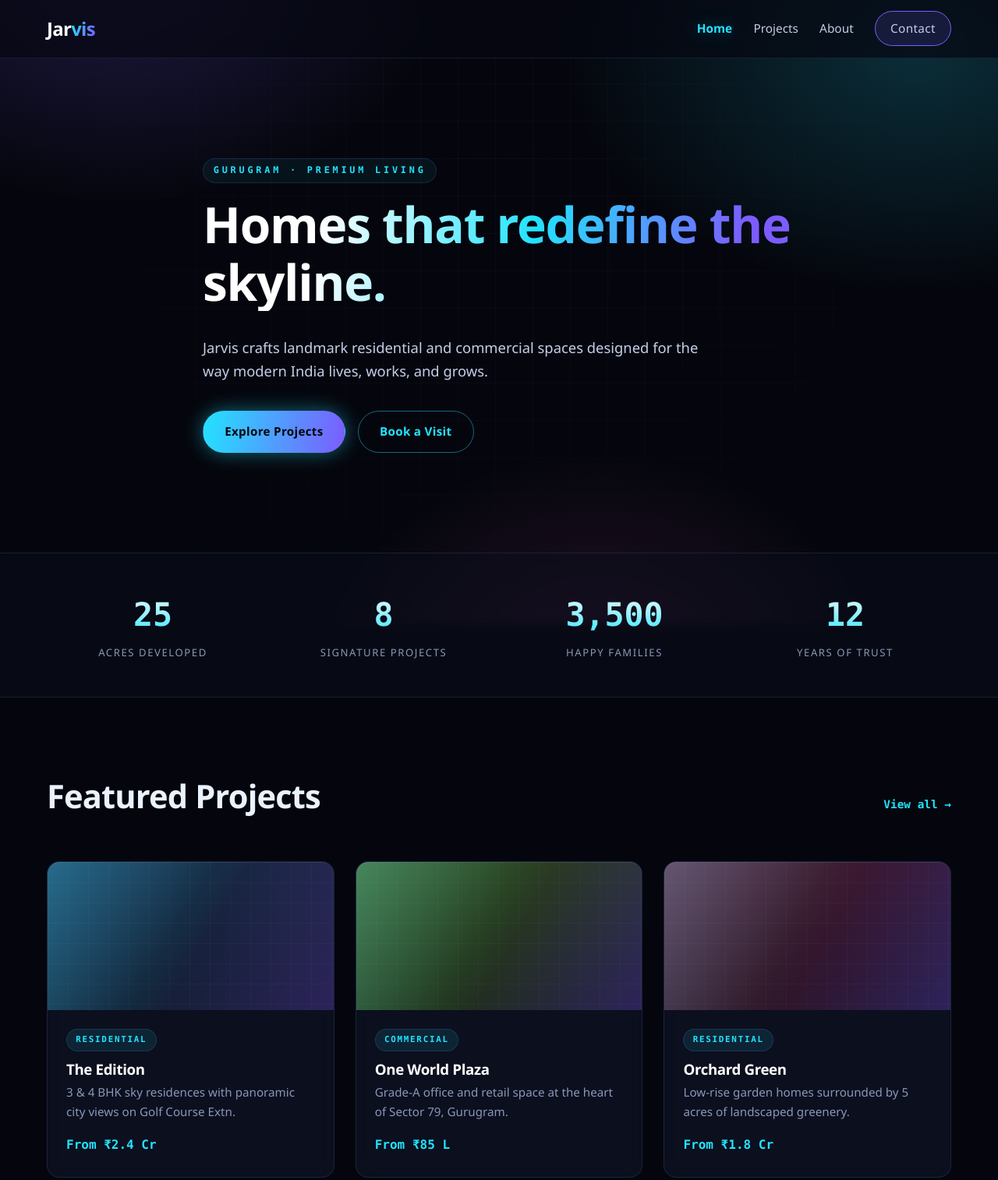
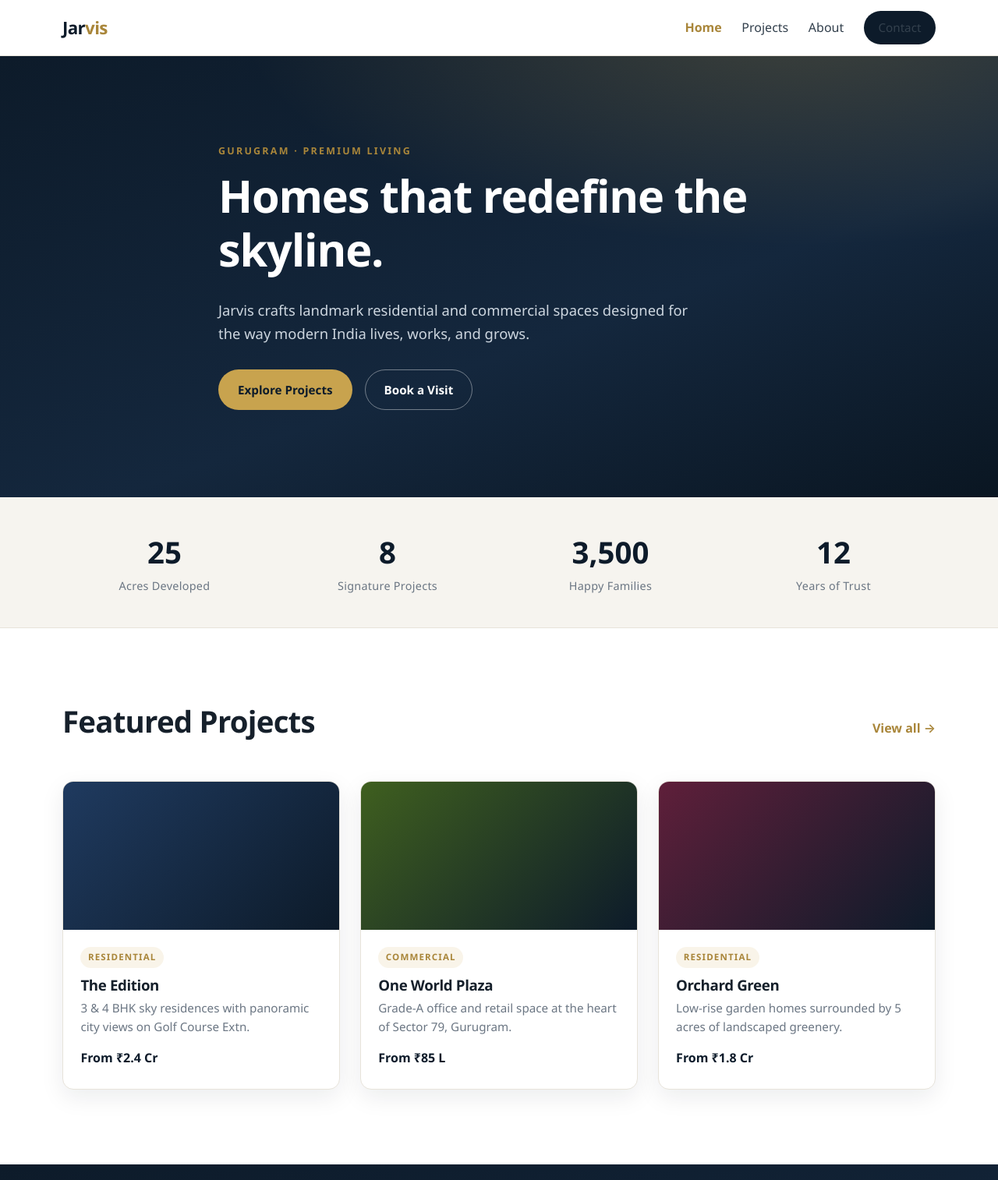
Before and after one commit to ClaudeRobots/skyscrapers-website, a plain HTML site: page index.html in a window 1280 px wide. Shown: the top 1514 px of the page at 78% size. Drawn offline with Linux system fonts and the light colour scheme.

Commit message:
Revert to original navy-and-gold design

```diff
--- a/css/styles.css
+++ b/css/styles.css
@@ -1,21 +1,18 @@
-/* ===== Jarvis — Futuristic Design System ===== */
+/* ===== Jarvis — Design System ===== */
 :root {
-  --bg: #05060d;
-  --bg-2: #0a0e1c;
-  --panel: rgba(18, 24, 46, 0.55);
-  --panel-solid: #0e1428;
-  --ink: #eaf2ff;
-  --muted: #8a97b8;
-  --line: rgba(120, 160, 255, 0.14);
-  --cyan: #22e3ff;
-  --violet: #7c5cff;
-  --pink: #ff5cc8;
-  --glow-cyan: 0 0 24px rgba(34, 227, 255, 0.45);
-  --glow-violet: 0 0 28px rgba(124, 92, 255, 0.5);
-  --radius: 16px;
-  --wrap: 1160px;
+  --navy: #0d1b2a;
+  --navy-2: #14273d;
+  --ink: #16202b;
+  --paper: #ffffff;
+  --sand: #f6f4ef;
+  --muted: #6b7683;
+  --line: #e7e3da;
+  --gold: #c8a34e;
+  --gold-dark: #a9863a;
+  --radius: 14px;
+  --shadow: 0 10px 30px rgba(13, 27, 42, 0.08);
+  --wrap: 1120px;
   --font: "Segoe UI", system-ui, -apple-system, Roboto, Helvetica, Arial, sans-serif;
-  --mono: "SFMono-Regular", "Cascadia Code", Consolas, "Courier New", monospace;
 }
 
 * { box-sizing: border-box; }
@@ -24,38 +21,13 @@ body {
   margin: 0;
   font-family: var(--font);
   color: var(--ink);
-  background: var(--bg);
-  line-height: 1.65;
+  background: var(--paper);
+  line-height: 1.6;
   -webkit-font-smoothing: antialiased;
-  overflow-x: hidden;
-  position: relative;
 }
-/* Animated aurora + grid backdrop */
-body::before {
-  content: "";
-  position: fixed; inset: 0; z-index: -2;
-  background:
-    radial-gradient(700px 500px at 12% -5%, rgba(124, 92, 255, 0.22), transparent 60%),
-    radial-gradient(760px 520px at 92% 8%, rgba(34, 227, 255, 0.18), transparent 60%),
-    radial-gradient(600px 500px at 60% 110%, rgba(255, 92, 200, 0.14), transparent 60%),
-    var(--bg);
-}
-body::after {
-  content: "";
-  position: fixed; inset: 0; z-index: -1;
-  background-image:
-    linear-gradient(rgba(120, 160, 255, 0.05) 1px, transparent 1px),
-    linear-gradient(90deg, rgba(120, 160, 255, 0.05) 1px, transparent 1px);
-  background-size: 48px 48px;
-  mask-image: radial-gradient(circle at 50% 30%, #000 0%, transparent 78%);
-  -webkit-mask-image: radial-gradient(circle at 50% 30%, #000 0%, transparent 78%);
-  animation: gridDrift 22s linear infinite;
-}
-@keyframes gridDrift { to { background-position: 48px 48px, 48px 48px; } }
-
-h1, h2, h3, h4 { line-height: 1.15; margin: 0 0 .5em; letter-spacing: -0.02em; font-weight: 700; }
-h1 { font-size: clamp(2.3rem, 5.5vw, 4rem); }
-h2 { font-size: clamp(1.7rem, 3.6vw, 2.6rem); }
+h1, h2, h3, h4 { line-height: 1.2; margin: 0 0 .5em; letter-spacing: -0.02em; }
+h1 { font-size: clamp(2.2rem, 5vw, 3.6rem); }
+h2 { font-size: clamp(1.6rem, 3.5vw, 2.4rem); }
 p { margin: 0 0 1rem; }
 a { color: inherit; text-decoration: none; }
 img { max-width: 100%; display: block; }
@@ -63,213 +35,141 @@ img { max-width: 100%; display: block; }
 .container { width: min(var(--wrap), 92%); margin-inline: auto; }
 .muted { color: var(--muted); }
 .eyebrow {
-  display: inline-block; text-transform: uppercase; letter-spacing: .32em;
-  font-size: .74rem; font-weight: 700; font-family: var(--mono);
-  color: var(--cyan); margin-bottom: 1rem;
-  padding: .35rem .8rem; border: 1px solid var(--line); border-radius: 999px;
-  background: rgba(34, 227, 255, 0.06);
+  text-transform: uppercase; letter-spacing: .18em; font-size: .78rem;
+  font-weight: 700; color: var(--gold-dark); margin-bottom: .75rem;
 }
-.lead { font-size: 1.15rem; color: #b7c3e0; max-width: 62ch; }
-
-/* Gradient headline accent */
-.hero h1, .page-head h1 {
-  background: linear-gradient(100deg, #ffffff 20%, var(--cyan) 55%, var(--violet) 90%);
-  -webkit-background-clip: text; background-clip: text;
-  -webkit-text-fill-color: transparent; color: transparent;
-}
+.lead { font-size: 1.15rem; color: #3a4653; max-width: 60ch; }
 
 /* ===== Buttons ===== */
 .btn {
-  display: inline-block; padding: .85rem 1.7rem; border-radius: 999px;
+  display: inline-block; padding: .8rem 1.5rem; border-radius: 999px;
   font-weight: 600; font-size: .95rem; cursor: pointer; border: 1px solid transparent;
-  letter-spacing: .02em; position: relative;
-  transition: transform .15s ease, box-shadow .25s ease, background .25s ease, color .2s ease;
+  transition: transform .15s ease, background .2s ease, color .2s ease, box-shadow .2s ease;
 }
 .btn:active { transform: translateY(1px); }
-.btn-primary {
-  color: #05060d; font-weight: 700;
-  background: linear-gradient(100deg, var(--cyan), var(--violet));
-  box-shadow: var(--glow-cyan);
-}
-.btn-primary:hover { box-shadow: 0 0 34px rgba(124, 92, 255, 0.7); transform: translateY(-2px); }
-.btn-ghost { border-color: rgba(34, 227, 255, 0.45); color: var(--cyan); }
-.btn-ghost:hover { background: rgba(34, 227, 255, 0.1); box-shadow: var(--glow-cyan); }
-.btn-nav { padding: .55rem 1.2rem; border: 1px solid var(--violet); color: #fff; background: rgba(124, 92, 255, 0.14); }
-.btn-nav:hover { background: rgba(124, 92, 255, 0.28); box-shadow: var(--glow-violet); }
+.btn-primary { background: var(--gold); color: var(--navy); }
+.btn-primary:hover { background: var(--gold-dark); box-shadow: 0 8px 20px rgba(200,163,78,.35); }
+.btn-ghost { border-color: rgba(255,255,255,.4); color: #fff; }
+.btn-ghost:hover { background: rgba(255,255,255,.1); }
+.btn-nav { padding: .5rem 1.1rem; background: var(--navy); color: #fff; }
+.btn-nav:hover { background: var(--navy-2); }
 
 /* ===== Header / Nav ===== */
 .site-header {
   position: sticky; top: 0; z-index: 50;
-  background: rgba(6, 8, 18, 0.7); backdrop-filter: blur(14px);
+  background: rgba(255,255,255,.9); backdrop-filter: blur(10px);
   border-bottom: 1px solid var(--line);
 }
 .nav-wrap { display: flex; align-items: center; justify-content: space-between; padding: .9rem 0; }
-.brand { font-size: 1.5rem; font-weight: 800; letter-spacing: -.03em; color: #fff; }
-.brand span {
-  background: linear-gradient(100deg, var(--cyan), var(--violet));
-  -webkit-background-clip: text; background-clip: text; -webkit-text-fill-color: transparent;
-}
-.nav { display: flex; align-items: center; gap: 1.7rem; }
-.nav a { font-weight: 500; color: #c2cbe6; font-size: .96rem; }
-.nav a:hover { color: #fff; }
-.nav a.active:not(.btn) { color: var(--cyan); font-weight: 700; text-shadow: var(--glow-cyan); }
+.brand { font-size: 1.4rem; font-weight: 800; letter-spacing: -.03em; color: var(--navy); }
+.brand span { color: var(--gold-dark); }
+.nav { display: flex; align-items: center; gap: 1.6rem; }
+.nav a { font-weight: 500; color: #33404d; }
+.nav a:hover { color: var(--navy); }
+.nav a.active:not(.btn) { color: var(--gold-dark); font-weight: 700; }
 .nav-toggle { display: none; flex-direction: column; gap: 5px; background: none; border: 0; cursor: pointer; padding: 6px; }
-.nav-toggle span { width: 24px; height: 2px; background: var(--cyan); transition: .25s; box-shadow: var(--glow-cyan); }
+.nav-toggle span { width: 24px; height: 2px; background: var(--navy); transition: .25s; }
 
 /* ===== Hero ===== */
-.hero { position: relative; overflow: hidden; }
-.hero-inner { padding: clamp(4.5rem, 11vw, 8rem) 0; max-width: 760px; }
-.hero .lead { color: #c3cee9; }
-.hero-actions { display: flex; gap: 1rem; flex-wrap: wrap; margin-top: 2.2rem; }
+.hero {
+  color: #fff; position: relative; overflow: hidden;
+  background:
+    radial-gradient(1200px 500px at 80% -10%, rgba(200,163,78,.25), transparent 60%),
+    linear-gradient(160deg, var(--navy) 0%, var(--navy-2) 60%, #0a1622 100%);
+}
+.hero-inner { padding: clamp(4rem, 10vw, 7rem) 0; max-width: 720px; }
+.hero .lead { color: #cdd6df; }
+.hero-actions { display: flex; gap: 1rem; flex-wrap: wrap; margin-top: 2rem; }
 
 /* ===== Stats ===== */
-.stats { border-block: 1px solid var(--line); background: rgba(10, 14, 28, 0.5); backdrop-filter: blur(6px); }
-.stats-grid { display: grid; grid-template-columns: repeat(4, 1fr); gap: 1.5rem; padding: 2.8rem 0; text-align: center; }
-.stat .num {
-  display: block; font-size: 2.6rem; font-weight: 800; font-family: var(--mono);
-  background: linear-gradient(180deg, #fff, var(--cyan));
-  -webkit-background-clip: text; background-clip: text; -webkit-text-fill-color: transparent;
-}
-.stat .label { color: var(--muted); font-size: .82rem; letter-spacing: .12em; text-transform: uppercase; }
+.stats { background: var(--sand); border-bottom: 1px solid var(--line); }
+.stats-grid { display: grid; grid-template-columns: repeat(4, 1fr); gap: 1.5rem; padding: 2.5rem 0; text-align: center; }
+.stat .num { display: block; font-size: 2.4rem; font-weight: 800; color: var(--navy); }
+.stat .label { color: var(--muted); font-size: .9rem; letter-spacing: .02em; }
 
 /* ===== Sections ===== */
-.section { padding: clamp(4rem, 8vw, 6.5rem) 0; }
-.section.alt { background: rgba(10, 14, 28, 0.4); }
-.section-head { display: flex; align-items: baseline; justify-content: space-between; gap: 1rem; margin-bottom: 2.4rem; flex-wrap: wrap; }
-.link-more { color: var(--cyan); font-weight: 600; font-family: var(--mono); font-size: .9rem; }
-.link-more:hover { text-shadow: var(--glow-cyan); }
-.page-head { padding: clamp(3.5rem, 7vw, 5.5rem) 0 0; }
+.section { padding: clamp(3.5rem, 8vw, 6rem) 0; }
+.section.alt { background: var(--sand); }
+.section-head { display: flex; align-items: baseline; justify-content: space-between; gap: 1rem; margin-bottom: 2.2rem; flex-wrap: wrap; }
+.link-more { color: var(--gold-dark); font-weight: 600; }
+.page-head { padding: clamp(3rem, 7vw, 5rem) 0 0; }
 
-/* ===== Cards (glassmorphism) ===== */
-.cards { display: grid; grid-template-columns: repeat(auto-fill, minmax(290px, 1fr)); gap: 1.7rem; }
+/* ===== Cards ===== */
+.cards { display: grid; grid-template-columns: repeat(auto-fill, minmax(280px, 1fr)); gap: 1.6rem; }
 .card {
-  background: var(--panel); border: 1px solid var(--line); border-radius: var(--radius);
-  overflow: hidden; backdrop-filter: blur(12px); position: relative;
-  transition: transform .25s ease, box-shadow .25s ease, border-color .25s ease;
+  background: #fff; border: 1px solid var(--line); border-radius: var(--radius);
+  overflow: hidden; box-shadow: var(--shadow);
+  transition: transform .2s ease, box-shadow .2s ease;
 }
-.card::after {
-  content: ""; position: absolute; inset: 0; border-radius: var(--radius); pointer-events: none;
-  box-shadow: inset 0 1px 0 rgba(255,255,255,0.06);
+.card:hover { transform: translateY(-4px); box-shadow: 0 18px 40px rgba(13,27,42,.14); }
+.card-media { height: 190px; background: linear-gradient(135deg, var(--h, #1f3a5f), #0d1b2a); }
+.card-body { padding: 1.3rem 1.4rem 1.6rem; }
+.tag {
+  display: inline-block; font-size: .72rem; font-weight: 700; text-transform: uppercase;
+  letter-spacing: .1em; color: var(--gold-dark); background: rgba(200,163,78,.12);
+  padding: .25rem .6rem; border-radius: 999px; margin-bottom: .7rem;
 }
-.card:hover {
-  transform: translateY(-6px); border-color: rgba(34, 227, 255, 0.5);
-  box-shadow: 0 20px 50px rgba(0,0,0,0.5), 0 0 30px rgba(34, 227, 255, 0.25);
-}
-.card-media { height: 190px; position: relative; background: linear-gradient(135deg, var(--h, #1f3a5f), #05060d); }
-.card-media::before {
-  content: ""; position: absolute; inset: 0;
-  background:
-    linear-gradient(120deg, rgba(34,227,255,0.28), transparent 55%),
-    linear-gradient(300deg, rgba(124,92,255,0.32), transparent 55%);
-  mix-blend-mode: screen;
-}
-.card-media::after {
-  content: ""; position: absolute; inset: 0;
-  background-image: linear-gradient(rgba(255,255,255,0.06) 1px, transparent 1px),
-    linear-gradient(90deg, rgba(255,255,255,0.06) 1px, transparent 1px);
-  background-size: 26px 26px; opacity: .5;
-}
-.card-body { padding: 1.4rem 1.5rem 1.7rem; position: relative; z-index: 1; }
-.tag {
-  display: inline-block; font-size: .68rem; font-weight: 700; text-transform: uppercase;
-  letter-spacing: .16em; font-family: var(--mono); color: var(--cyan);
-  background: rgba(34, 227, 255, 0.1); border: 1px solid var(--line);
-  padding: .28rem .7rem; border-radius: 999px; margin-bottom: .8rem;
-}
-.card h3 { margin-bottom: .4rem; color: #fff; }
+.card h3 { margin-bottom: .35rem; }
 .card p { color: var(--muted); font-size: .95rem; }
-.price { font-weight: 700; font-family: var(--mono); color: var(--cyan); }
+.price { font-weight: 700; color: var(--navy); }
 
 /* ===== Filters ===== */
-.filters { display: flex; gap: .6rem; flex-wrap: wrap; margin-bottom: 2.2rem; }
+.filters { display: flex; gap: .6rem; flex-wrap: wrap; margin-bottom: 2rem; }
 .chip {
-  padding: .55rem 1.2rem; border-radius: 999px; border: 1px solid var(--line);
-  background: rgba(18, 24, 46, 0.5); cursor: pointer; font-weight: 600; color: #c2cbe6;
-  font-family: var(--mono); font-size: .85rem; transition: .2s;
+  padding: .5rem 1.1rem; border-radius: 999px; border: 1px solid var(--line);
+  background: #fff; cursor: pointer; font-weight: 600; color: #45525f; transition: .2s;
 }
-.chip:hover { border-color: var(--cyan); color: #fff; }
-.chip.active { background: linear-gradient(100deg, var(--cyan), var(--violet)); color: #05060d; border-color: transparent; box-shadow: var(--glow-cyan); }
+.chip:hover { border-color: var(--gold); }
+.chip.active { background: var(--navy); color: #fff; border-color: var(--navy); }
 
 /* ===== Values / Prose ===== */
-.prose { max-width: 72ch; font-size: 1.08rem; color: #c3cee9; }
-.values { display: grid; grid-template-columns: repeat(auto-fit, minmax(230px, 1fr)); gap: 1.5rem; }
-.value {
-  background: var(--panel); border: 1px solid var(--line); border-radius: var(--radius);
-  padding: 1.6rem; backdrop-filter: blur(12px); transition: .25s;
-}
-.value:hover { border-color: rgba(124, 92, 255, 0.5); box-shadow: var(--glow-violet); transform: translateY(-4px); }
-.value h3 { color: var(--cyan); }
+.prose { max-width: 70ch; font-size: 1.08rem; color: #33404d; }
+.values { display: grid; grid-template-columns: repeat(auto-fit, minmax(220px, 1fr)); gap: 1.4rem; }
+.value { background: #fff; border: 1px solid var(--line); border-radius: var(--radius); padding: 1.5rem; }
+.value h3 { color: var(--navy); }
 .value p { color: var(--muted); margin: 0; }
 
 /* ===== CTA ===== */
-.cta { position: relative; overflow: hidden; }
-.cta-inner {
-  text-align: center; padding: clamp(3.5rem, 8vw, 5.5rem) 2rem;
-  margin: clamp(3rem, 6vw, 5rem) 0; border: 1px solid var(--line); border-radius: 24px;
-  background:
-    radial-gradient(600px 300px at 50% -20%, rgba(124,92,255,0.28), transparent 70%),
-    var(--panel);
-  backdrop-filter: blur(12px);
-}
-.cta-inner h2 {
-  background: linear-gradient(100deg, #fff, var(--cyan));
-  -webkit-background-clip: text; background-clip: text; -webkit-text-fill-color: transparent;
-}
+.cta { background: linear-gradient(160deg, var(--navy), var(--navy-2)); color: #fff; }
+.cta-inner { text-align: center; padding: clamp(3rem, 7vw, 5rem) 0; }
 .cta .btn { margin-top: 1rem; }
 
 /* ===== Contact ===== */
 .contact-grid { display: grid; grid-template-columns: 1.4fr 1fr; gap: 3rem; }
-.contact-form {
-  background: var(--panel); border: 1px solid var(--line); border-radius: var(--radius);
-  padding: 2rem; backdrop-filter: blur(12px);
+.field { margin-bottom: 1.1rem; display: flex; flex-direction: column; gap: .4rem; }
+.field label { font-weight: 600; font-size: .9rem; }
+.field input, .field textarea {
+  font: inherit; padding: .75rem .9rem; border: 1px solid var(--line);
+  border-radius: 10px; background: var(--sand); color: var(--ink); resize: vertical;
 }
-.field { margin-bottom: 1.1rem; display: flex; flex-direction: column; gap: .45rem; }
-.field label { font-weight: 600; font-size: .88rem; color: #c2cbe6; font-family: var(--mono); letter-spacing: .04em; }
-.field input, .field textarea {
-  font: inherit; padding: .8rem .95rem; border: 1px solid var(--line);
-  border-radius: 10px; background: rgba(5, 6, 13, 0.6); color: var(--ink); resize: vertical;
-}
-.field input::placeholder, .field textarea::placeholder { color: #5f6b8a; }
-.field input:focus, .field textarea:focus {
-  outline: none; border-color: var(--cyan); box-shadow: var(--glow-cyan); background: rgba(5, 6, 13, 0.85);
-}
-.form-note { font-weight: 600; min-height: 1.2em; margin-top: .5rem; font-family: var(--mono); font-size: .9rem; }
-.form-note.ok { color: var(--cyan); text-shadow: var(--glow-cyan); }
-.form-note.err { color: var(--pink); }
-.contact-info {
-  background: var(--panel); border: 1px solid var(--line); border-radius: var(--radius);
-  padding: 1.8rem; backdrop-filter: blur(12px);
-}
-.contact-info h3 { color: var(--cyan); font-size: .82rem; text-transform: uppercase; letter-spacing: .14em; font-family: var(--mono); margin-top: 1.4rem; }
+.field input:focus, .field textarea:focus { outline: 2px solid var(--gold); border-color: transparent; background: #fff; }
+.form-note { font-weight: 600; min-height: 1.2em; margin-top: .5rem; }
+.form-note.ok { color: #2e7d32; }
+.form-note.err { color: #c0392b; }
+.contact-info h3 { color: var(--navy); font-size: 1rem; margin-top: 1.2rem; }
 .contact-info h3:first-child { margin-top: 0; }
 
 /* ===== Footer ===== */
-.site-footer { border-top: 1px solid var(--line); background: rgba(5, 6, 13, 0.6); backdrop-filter: blur(10px); margin-top: 3rem; }
-.footer-grid { display: grid; grid-template-columns: 2fr 1fr 1.4fr; gap: 2rem; padding: 3.5rem 0 2rem; }
+.site-footer { background: var(--navy); color: #cdd6df; margin-top: 2rem; }
+.footer-grid { display: grid; grid-template-columns: 2fr 1fr 1.4fr; gap: 2rem; padding: 3rem 0 2rem; }
 .site-footer .brand { color: #fff; }
-.footer-grid h4 { color: #fff; margin-bottom: .9rem; font-size: .8rem; text-transform: uppercase; letter-spacing: .14em; font-family: var(--mono); }
-.footer-grid a { display: block; color: var(--muted); padding: .22rem 0; }
-.footer-grid a:hover { color: var(--cyan); }
-.footer-bottom { border-top: 1px solid var(--line); padding: 1.3rem 0; font-size: .84rem; color: #6b769a; font-family: var(--mono); }
+.footer-grid h4 { color: #fff; margin-bottom: .8rem; font-size: .95rem; }
+.footer-grid a { display: block; color: #aeb9c4; padding: .2rem 0; }
+.footer-grid a:hover { color: var(--gold); }
+.footer-bottom { border-top: 1px solid rgba(255,255,255,.1); padding: 1.2rem 0; font-size: .85rem; color: #8b97a3; }
 
 /* ===== Responsive ===== */
 @media (max-width: 780px) {
   .nav-toggle { display: flex; }
   .nav {
     position: fixed; inset: 62px 0 auto 0; flex-direction: column; align-items: flex-start;
-    gap: 0; background: rgba(8, 11, 24, 0.96); backdrop-filter: blur(16px);
-    border-bottom: 1px solid var(--line); padding: .5rem 6%;
-    transform: translateY(-140%); transition: transform .3s ease;
+    gap: 0; background: #fff; border-bottom: 1px solid var(--line); padding: .5rem 6%;
+    transform: translateY(-140%); transition: transform .3s ease; box-shadow: var(--shadow);
   }
   .nav.open { transform: translateY(0); }
-  .nav a { width: 100%; padding: .95rem 0; border-bottom: 1px solid var(--line); }
+  .nav a { width: 100%; padding: .9rem 0; border-bottom: 1px solid var(--line); }
   .nav .btn-nav { border-bottom: 0; margin: .6rem 0; }
   .stats-grid { grid-template-columns: repeat(2, 1fr); }
   .contact-grid { grid-template-columns: 1fr; gap: 2rem; }
   .footer-grid { grid-template-columns: 1fr; gap: 1.5rem; }
 }
-
-@media (prefers-reduced-motion: reduce) {
-  body::after { animation: none; }
-  * { scroll-behavior: auto; }
-}
```
